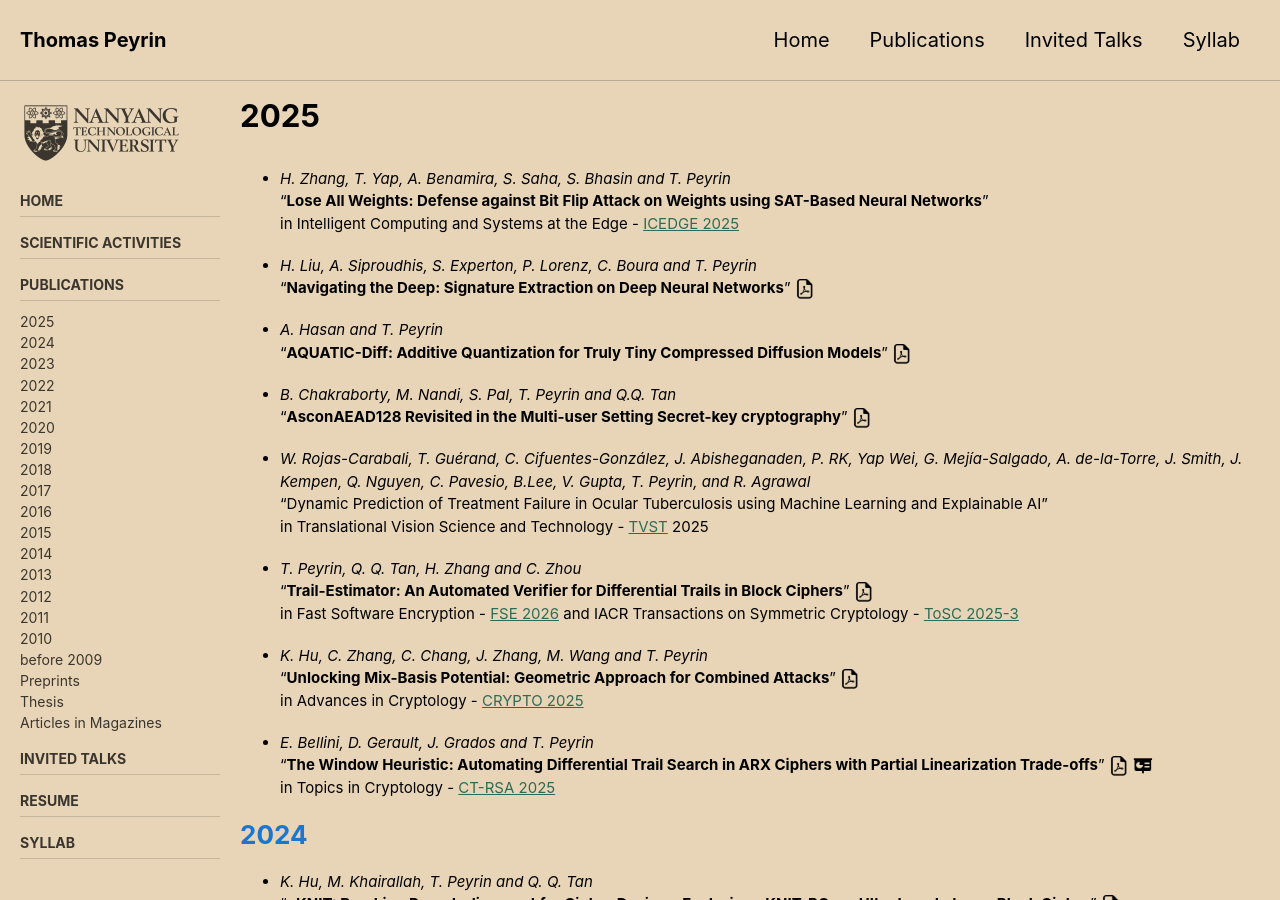
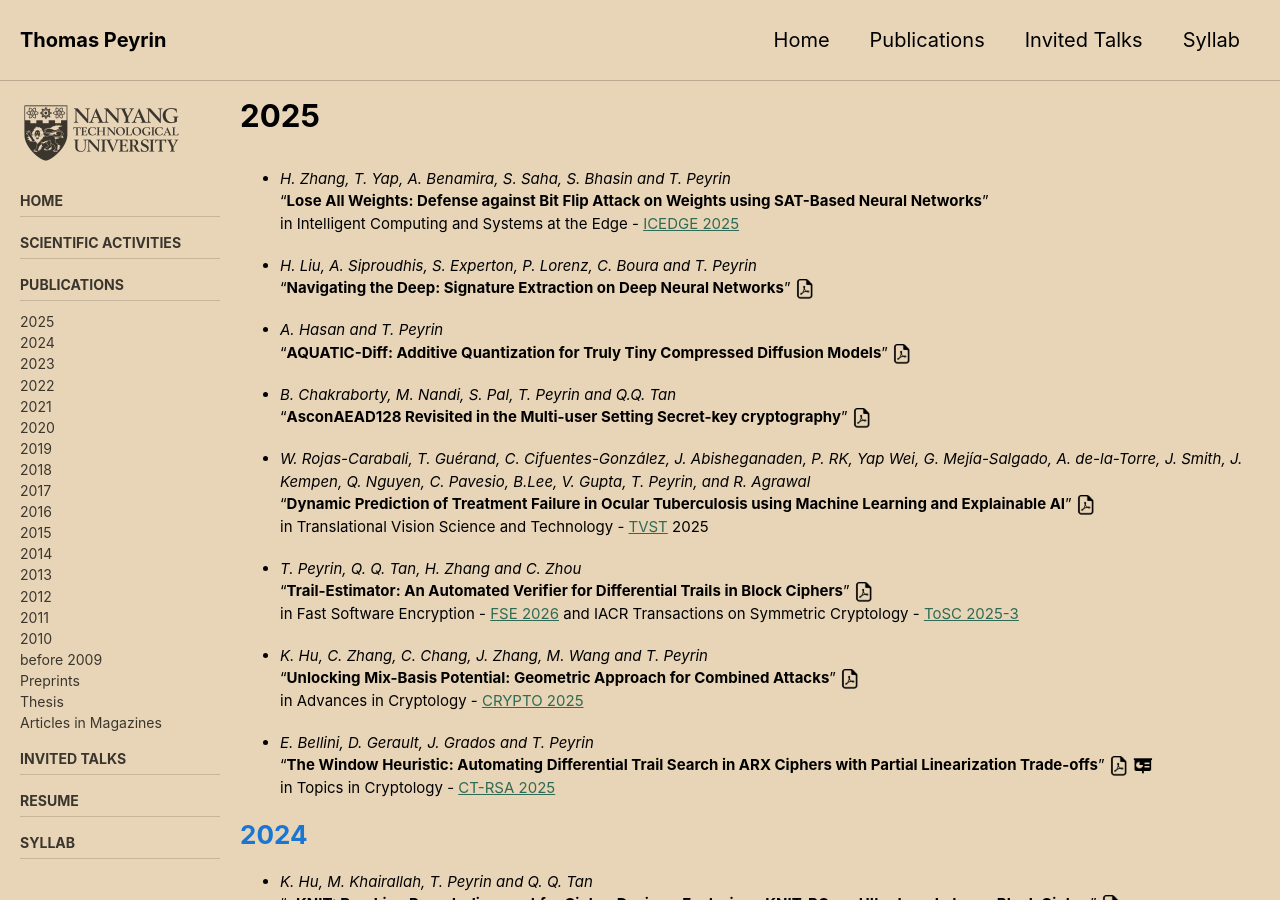
Before and after one commit to thomaspeyrin/web, a Jekyll site: the page built from publications.md, in a window 1280 px wide and 900 px high. Built offline with Jekyll 4.4.1, drawn with Linux system fonts in a browser that asks for light colours; cached includes are drawn as plain includes; nearby versions of some CDN libraries; our own code applies the rules of GitHub Pages for plain Markdown files.

Commit message:
Update publications.md

```diff
--- a/publications.md
+++ b/publications.md
@@ -26,7 +26,7 @@ in Intelligent Computing and Systems at the Edge - [ICEDGE 2025](https://icedge.
 
 - *W. Rojas-Carabali, T. Guérand, C. Cifuentes-González, J. Abisheganaden, P. RK, Yap Wei, G. Mejía-Salgado, A. de-la-Torre, J. Smith, J. Kempen, Q. Nguyen, C. Pavesio,
 B.Lee, V. Gupta, T. Peyrin, and R. Agrawal*
-"Dynamic Prediction of Treatment Failure in Ocular Tuberculosis using Machine Learning and Explainable AI"
+"**Dynamic Prediction of Treatment Failure in Ocular Tuberculosis using Machine Learning and Explainable AI**"  [![](https://thomaspeyrin.github.io/web/assets/images/pdf_icon_small.png "article")](https://tvst.arvojournals.org/article.aspx?articleid=2810997)
 in Translational Vision Science and Technology - [TVST](https://tvst.arvojournals.org/) 2025
 
 - *T. Peyrin, Q. Q. Tan, H. Zhang and C. Zhou*
```
